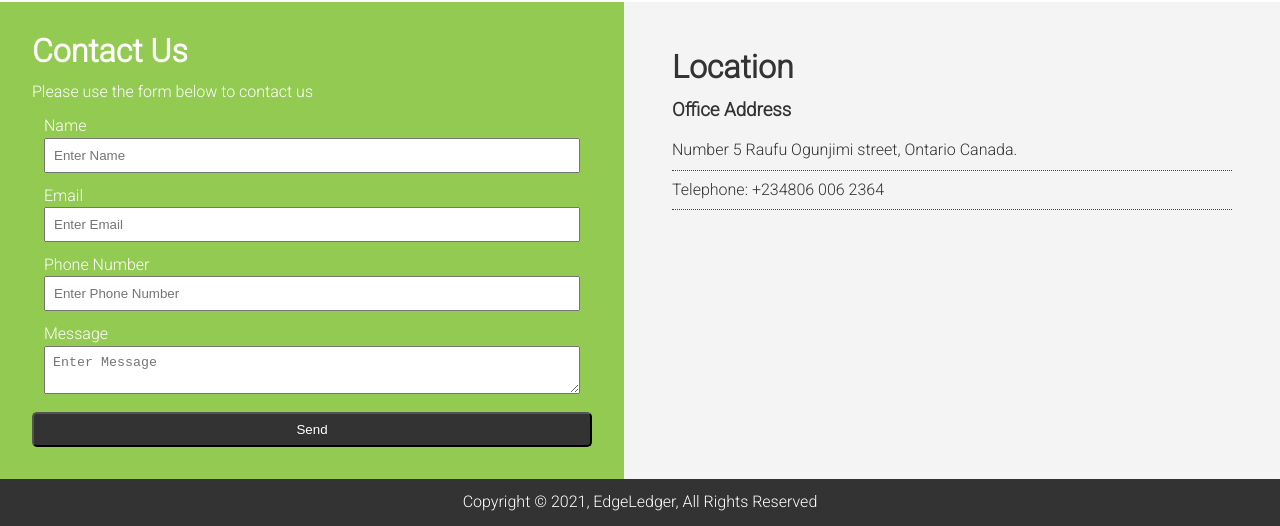
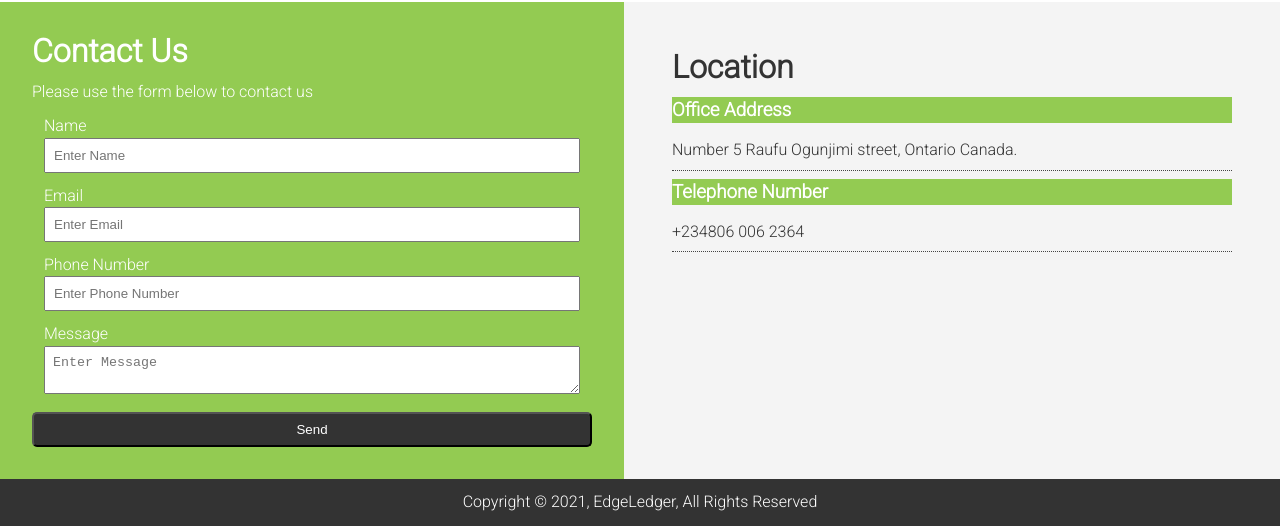
Before and after one commit to Jamilamasa/EdgeLedger, a plain HTML site: page index.html in a window 1280 px wide. Shown: the part 2018-2544 px from the top of the page. Drawn offline with nearby package versions, Linux system fonts and the light colour scheme.

Commit message:
Update index.html

```diff
--- a/index.html
+++ b/index.html
@@ -117,10 +117,13 @@
         </div>
         <div class="map bg-light p-3">
             <h2 class="m-heading">Location</h2>
-            <h3>Office Address</h3>
+            <h3 class="bg-primary">Office Address</h3>
             <ul class="list">
                 <li>Number 5 Raufu Ogunjimi street, Ontario Canada.</li>
-                <li>Telephone: +234806 006 2364</li>
+            </ul>
+            <h3 class="bg-primary">Telephone Number</h3>
+            <ul class="list">
+                <li>+234806 006 2364</li>
             </ul>
         </div>
     </section>
```
